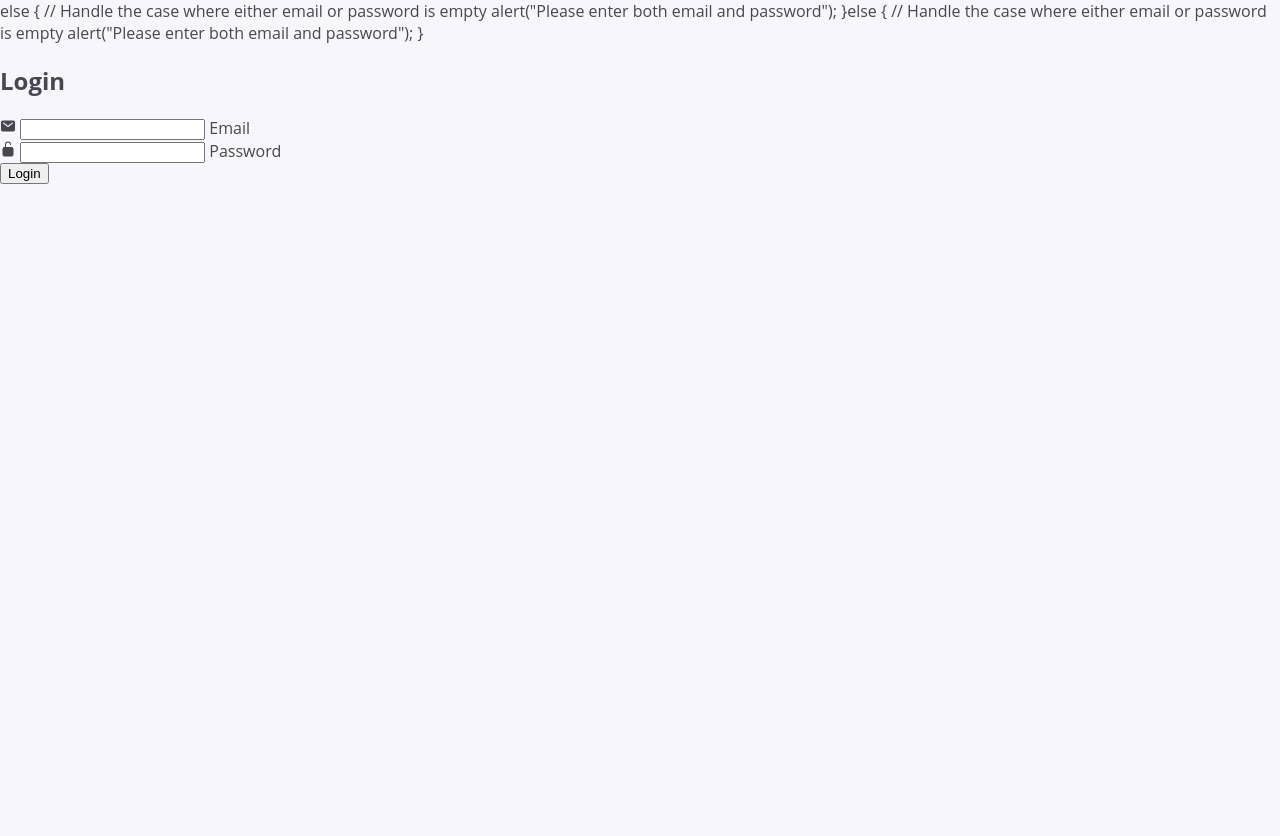
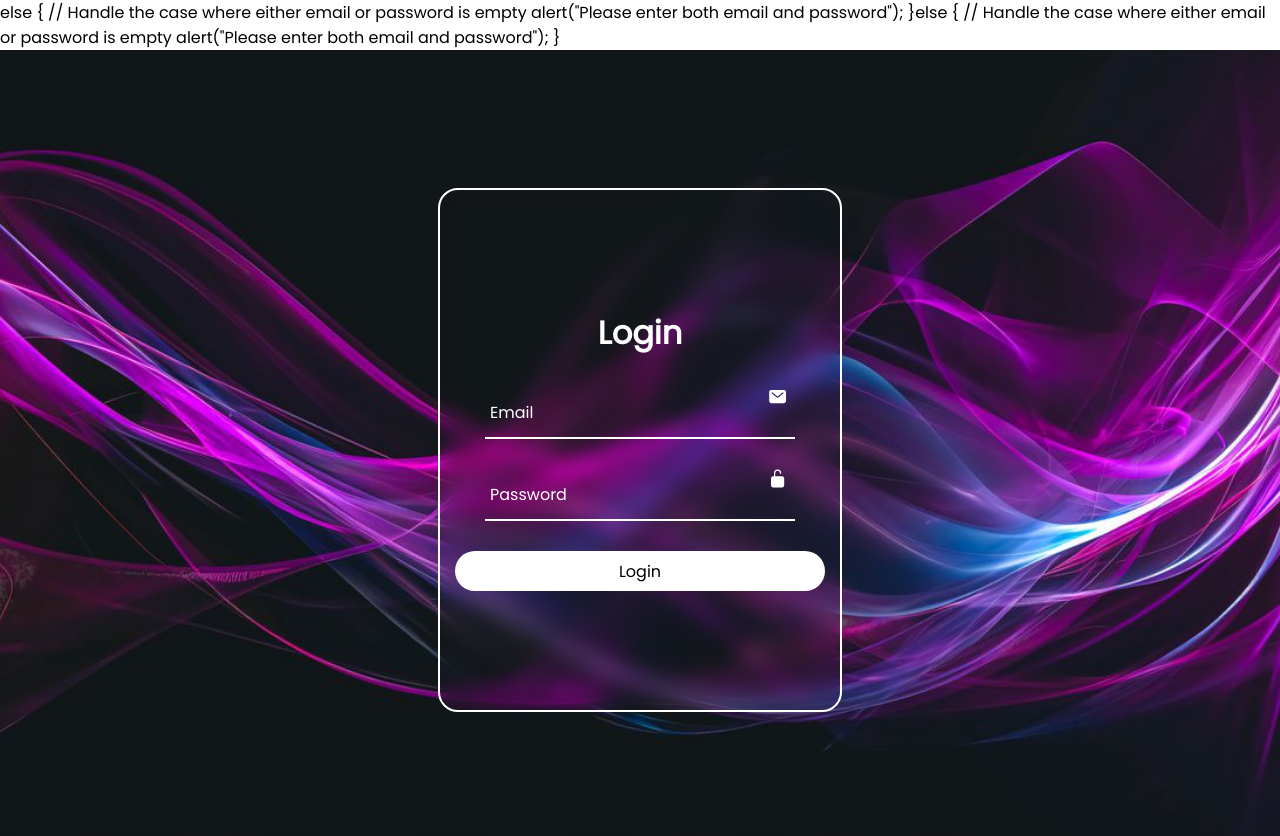
Before and after one commit to jahnzab/CODEALPHA_TASK3, a plain HTML site: page index.html in a window 1280 px wide. Shown: the top 836 px of the page. Before the commit the page ends 800 px from the top, so only its background shows below. Drawn offline with nearby package versions, Linux system fonts and the light colour scheme.

Commit message:
Update index.html

```diff
--- a/index.html
+++ b/index.html
@@ -12,7 +12,7 @@ else {
 
     <meta name="viewport" content="width=device-width, initial-scale=1.0">
     <title>Document</title>
-    <link rel="stylesheet" href="about.css">
+    <link rel="stylesheet" href="styles.css">
 </head>
 <body>
 <section>
```
